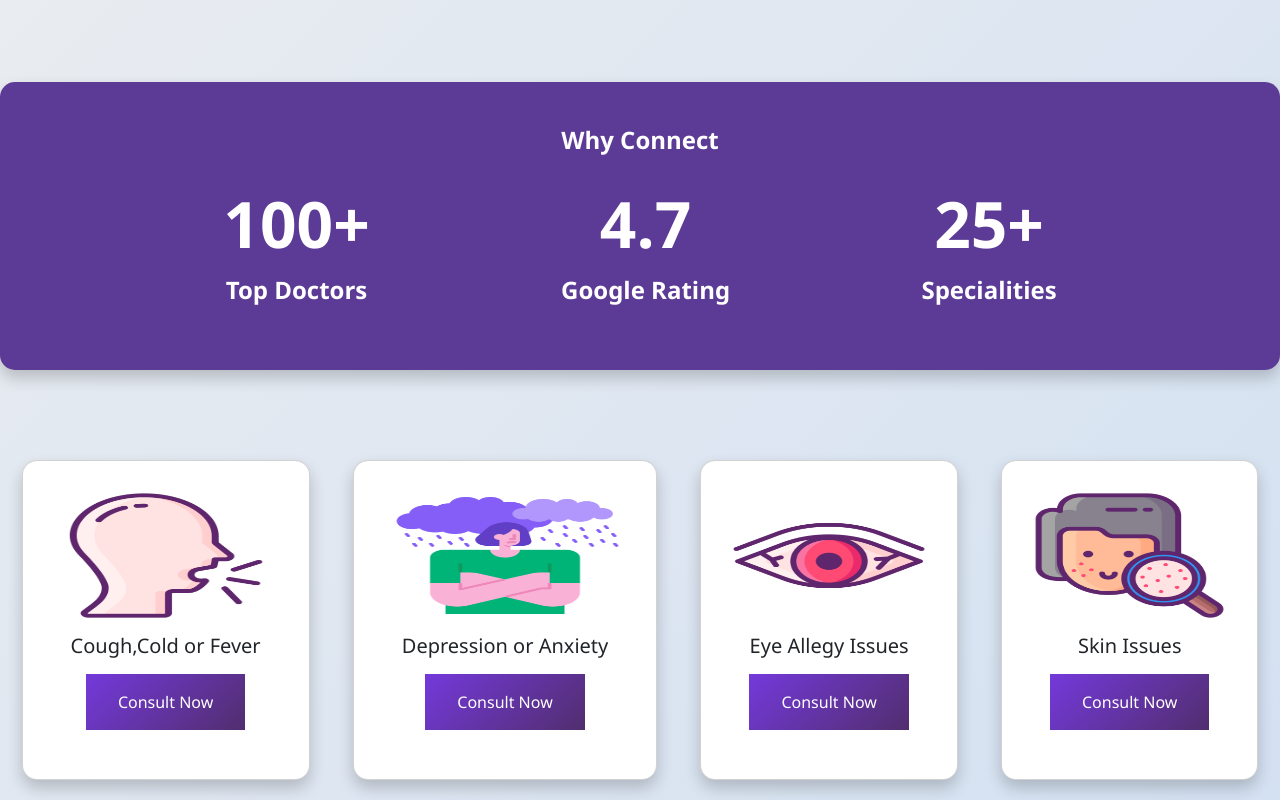
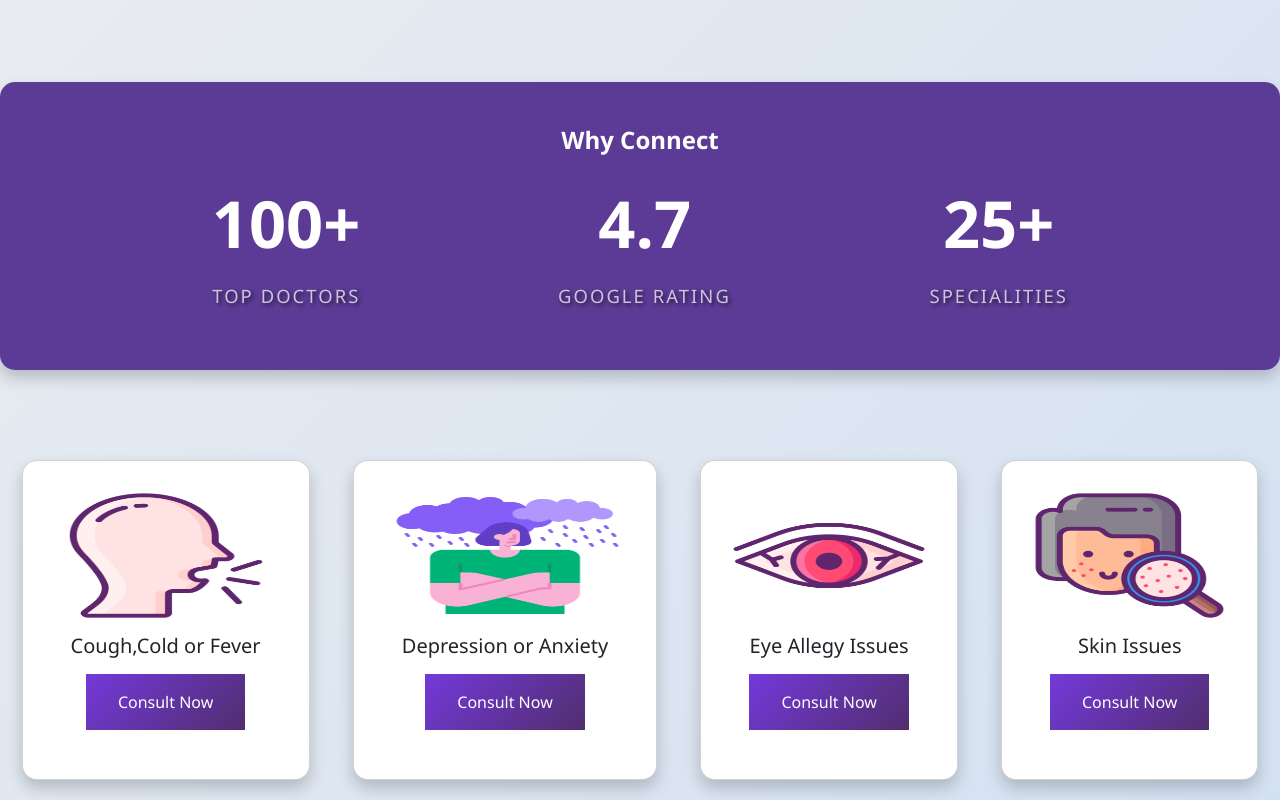
Before and after one commit to sohith18/Health-Care, a React (Vite) app in the folder client/: page / in a window 1280 px wide. Shown: the part 808-1608 px from the top of the page. Built offline with nearby package versions, Linux system fonts and the light colour scheme.

Commit message:
Added some animations to home page in app.css

```diff
--- a/client/src/App.css
+++ b/client/src/App.css
@@ -146,23 +146,74 @@ img{
   margin-bottom: 10px;
 }
 
-.reasons{
+.reasons {
   display: flex;
   align-items: center;
   justify-content: space-evenly;
+
+  /* Add animation */
+  animation: animate 5s linear infinite;
 }
 
-.reason{
+/* Define the hover effect */
+.reasons:hover {
+  /* Pause the animation */
+  animation-play-state: paused;
+  /* Make the cursor default */
+  cursor: default;
+  /* Add any other styles you want to change on hover */
+}
+
+/* Define the animation */
+@keyframes animate {
+  0% {
+    transform: scale(1);
+  }
+  50% {
+    transform: scale(1.05);
+  }
+  100% {
+    transform: scale(1);
+  }
+}
+
+.reason {
   font-weight: 600;
   font-size: 5vw;
   color: #ffffff;
-
 }
 
-.inside-reason{
-  font-size:x-large;
+.inside-reason {
+  font-size: large;
   text-align: center;
+  color: #ffffff;
+  /* Add shadow */
+  text-shadow: 2px 2px 4px #000000;
+  /* Add weight to font */
+  font-weight: 500;
+  /* Beautify more */
+  text-transform: uppercase;
+  letter-spacing: 2px;
+  font-weight: 500;
+  /* Add animation */
+  animation: animate 3s linear infinite;
+  /* Add on hover event */
+  transition: all 0.3s ease-in-out;
+  /* More beautify */
+  padding: 10px;
+  border-radius: 10px;
+  /* The text should animate and become visible slowly when seen */
+  opacity: 0.7; /* Initially set to transparent */
 }
+
+/* Add the opacity transition on hover */
+.inside-reason:hover {
+  animation-play-state: paused;
+  cursor: default;
+  opacity: 1; /* Make it visible on hover */
+}
+
+
 
 .a-css{
   font-weight: 500;
```
